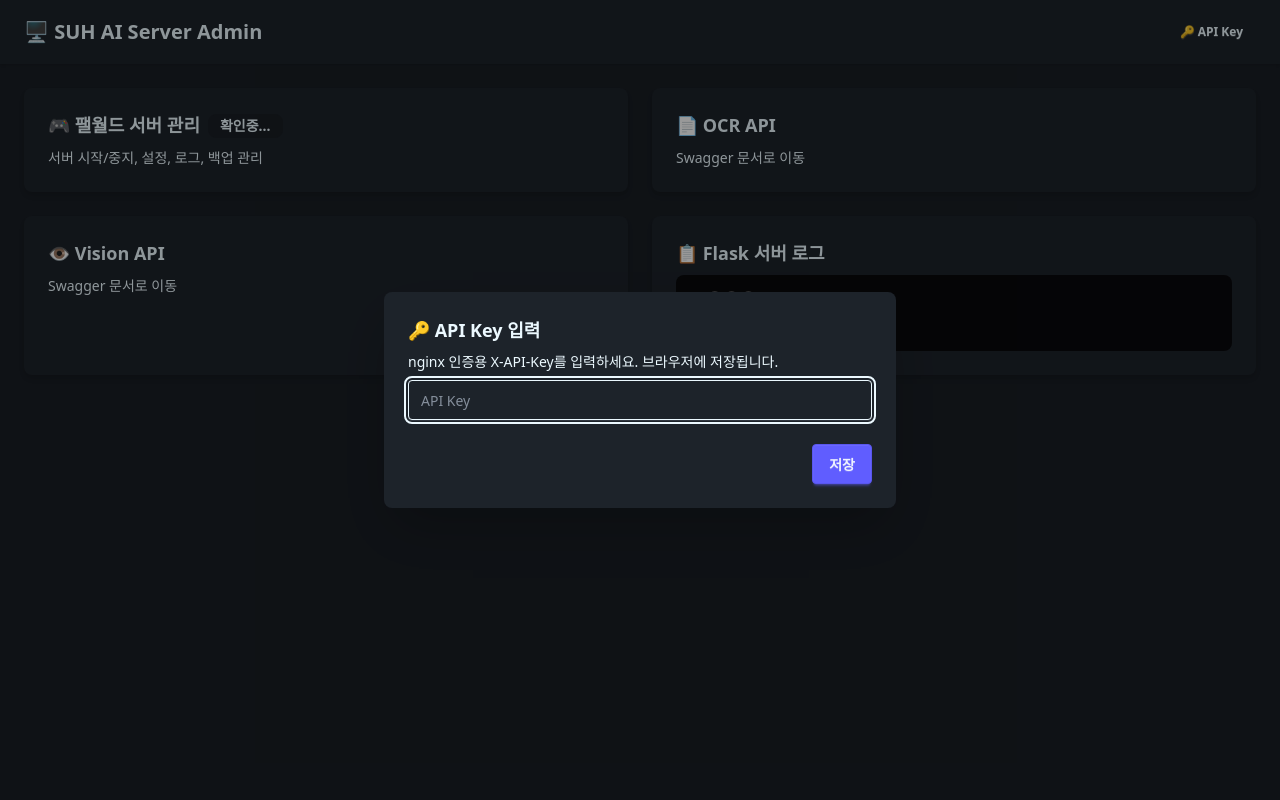
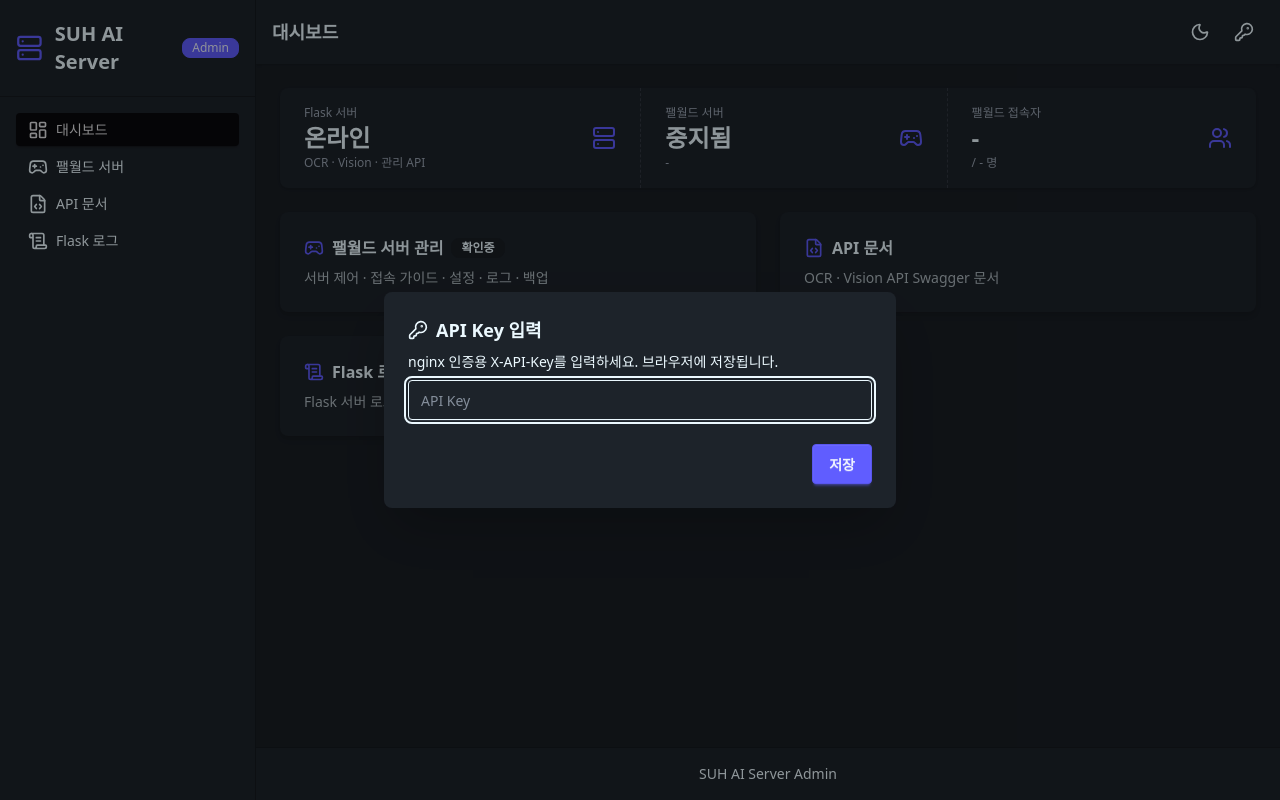
Before and after one commit to Cassiiopeia/suh-project-control, a Flask app: page /admin in a window 1280 px wide. Run offline with Flask 3, Linux system fonts and the light colour scheme.

Commit message:
팰월드 어드민 개편 : feat : 대시보드 재설계 및 Flask 로그 페이지, /health 추가 https://github.com/Cassiiopeia/suh-project-control/issues/53

```diff
--- a/suh-ai-server/flask/app.py
+++ b/suh-ai-server/flask/app.py
@@ -38,6 +38,12 @@
 app.register_blueprint(admin_bp)
 
 
+@app.route('/health', methods=['GET'])
+def health():
+    """헬스체크 (deploy 스크립트·대시보드가 사용)"""
+    return jsonify({'status': 'ok'}), 200
+
+
 @app.errorhandler(404)
 def not_found(error):
     """Handle 404 errors"""
--- a/suh-ai-server/flask/templates/admin/dashboard.html
+++ b/suh-ai-server/flask/templates/admin/dashboard.html
@@ -1,76 +1,82 @@
-<!DOCTYPE html>
-<html lang="ko" data-theme="dark">
-<head>
-  <meta charset="UTF-8">
-  <meta name="viewport" content="width=device-width, initial-scale=1.0">
-  <title>SUH AI Server Admin</title>
-  <link rel="stylesheet" href="./static/css/app.css">
-</head>
-<body class="min-h-screen bg-base-200">
-  <div class="navbar bg-base-100 shadow">
-    <div class="flex-1"><span class="text-xl font-bold px-4">🖥 SUH AI Server Admin</span></div>
-    <div class="flex-none px-4">
-      <button class="btn btn-ghost btn-sm" onclick="resetApiKey()">🔑 API Key</button>
+{% extends "admin/base.html" %}
+{% block title %}SUH AI Server Admin{% endblock %}
+{% block page_title %}대시보드{% endblock %}
+{% block content %}
+<div class="space-y-6 max-w-5xl mx-auto">
+
+  <div class="stats stats-vertical sm:stats-horizontal shadow w-full bg-base-100">
+    <div class="stat">
+      <div class="stat-figure text-primary"><i data-lucide="server" class="size-6"></i></div>
+      <div class="stat-title">Flask 서버</div>
+      <div id="stat-flask" class="stat-value text-2xl">확인중</div>
+      <div class="stat-desc">OCR · Vision · 관리 API</div>
+    </div>
+    <div class="stat">
+      <div class="stat-figure text-primary"><i data-lucide="gamepad-2" class="size-6"></i></div>
+      <div class="stat-title">팰월드 서버</div>
+      <div id="stat-palworld" class="stat-value text-2xl">확인중</div>
+      <div id="stat-palworld-desc" class="stat-desc">-</div>
+    </div>
+    <div class="stat">
+      <div class="stat-figure text-primary"><i data-lucide="users" class="size-6"></i></div>
+      <div class="stat-title">팰월드 접속자</div>
+      <div id="stat-players" class="stat-value text-2xl">-</div>
+      <div id="stat-players-desc" class="stat-desc">/ - 명</div>
     </div>
   </div>
 
-  <main class="container mx-auto p-6 grid grid-cols-1 md:grid-cols-2 gap-6">
+  <div class="grid grid-cols-1 md:grid-cols-2 gap-6">
     <a href="./admin/palworld" class="card bg-base-100 shadow-md hover:shadow-xl transition-shadow">
       <div class="card-body">
-        <h2 class="card-title">🎮 팰월드 서버 관리
-          <span id="pal-badge" class="badge badge-ghost">확인중…</span>
+        <h2 class="card-title text-base">
+          <i data-lucide="gamepad-2" class="size-5 text-primary"></i>팰월드 서버 관리
+          <span id="pal-badge" class="badge badge-ghost badge-sm">확인중</span>
         </h2>
-        <p>서버 시작/중지, 설정, 로그, 백업 관리</p>
+        <p class="text-sm opacity-70">서버 제어 · 접속 가이드 · 설정 · 로그 · 백업</p>
       </div>
     </a>
     <a href="./docs/swagger" class="card bg-base-100 shadow-md hover:shadow-xl transition-shadow">
       <div class="card-body">
-        <h2 class="card-title">📄 OCR API</h2>
-        <p>Swagger 문서로 이동</p>
+        <h2 class="card-title text-base">
+          <i data-lucide="file-code" class="size-5 text-primary"></i>API 문서
+        </h2>
+        <p class="text-sm opacity-70">OCR · Vision API Swagger 문서</p>
       </div>
     </a>
-    <a href="./docs/swagger" class="card bg-base-100 shadow-md hover:shadow-xl transition-shadow">
+    <a href="./admin/logs" class="card bg-base-100 shadow-md hover:shadow-xl transition-shadow">
       <div class="card-body">
-        <h2 class="card-title">👁 Vision API</h2>
-        <p>Swagger 문서로 이동</p>
+        <h2 class="card-title text-base">
+          <i data-lucide="scroll-text" class="size-5 text-primary"></i>Flask 로그
+        </h2>
+        <p class="text-sm opacity-70">Flask 서버 로그 조회 (레벨 필터 · 검색)</p>
       </div>
     </a>
-    <div class="card bg-base-100 shadow-md">
-      <div class="card-body">
-        <h2 class="card-title">📋 Flask 서버 로그</h2>
-        <pre id="flask-logs" class="mockup-code text-xs overflow-x-auto max-h-48 p-4">불러오는 중…</pre>
   </div>
 </div>
-  </main>
-
-  <dialog id="api-key-modal" class="modal">
-    <div class="modal-box">
-      <h3 class="font-bold text-lg">🔑 API Key 입력</h3>
-      <p class="py-2 text-sm">nginx 인증용 X-API-Key를 입력하세요. 브라우저에 저장됩니다.</p>
-      <input id="api-key-input" type="password" class="input input-bordered w-full" placeholder="API Key">
-      <div class="modal-action">
-        <button class="btn btn-primary" onclick="saveApiKey()">저장</button>
-      </div>
-    </div>
-  </dialog>
-  <div id="toast-container" class="toast toast-end"></div>
-
-  <script src="./static/js/admin-common.js"></script>
+{% endblock %}
+{% block extra_js %}
 <script>
   document.addEventListener('DOMContentLoaded', async function () {
     try {
+      const resp = await apiFetch('./health');
+      document.getElementById('stat-flask').textContent = resp.ok ? '온라인' : '오류';
+    } catch (e) {
+      document.getElementById('stat-flask').textContent = '오류';
+    }
+    try {
       const resp = await apiFetch('./palworld/status');
       const data = await resp.json();
+      const running = data.state === 'running';
+      document.getElementById('stat-palworld').textContent = running ? '온라인' : '중지됨';
+      document.getElementById('stat-palworld-desc').textContent = data.state.toUpperCase();
       const badge = document.getElementById('pal-badge');
-        badge.textContent = data.state === 'running' ? 'RUNNING' : data.state.toUpperCase();
-        badge.className = 'badge ' + (data.state === 'running' ? 'badge-success' : 'badge-error');
+      badge.textContent = data.state.toUpperCase();
+      badge.className = 'badge badge-sm ' + (running ? 'badge-success' : 'badge-error');
+      if (data.rest_available && data.metrics) {
+        document.getElementById('stat-players').textContent = data.metrics.currentplayernum;
+        document.getElementById('stat-players-desc').textContent = '/ ' + data.metrics.maxplayernum + ' 명';
+      }
     } catch (e) { /* 401 modal은 apiFetch가 처리 */ }
-      try {
-        const resp = await apiFetch('./logs?lines=30');
-        const data = await resp.json();
-        document.getElementById('flask-logs').textContent = (data.logs || []).join('\n') || '(로그 없음)';
-      } catch (e) { /* ignore */ }
   });
 </script>
-</body>
-</html>
+{% endblock %}
```
Also changed, not shown: suh-ai-server/flask/templates/admin/logs.html (added, +45 -0 lines), suh-ai-server/flask/test/test_admin_router.py (+27 -10 lines), suh-ai-server/flask/static/css/app.css. Lines whose indentation alone changed are shown as unchanged.
